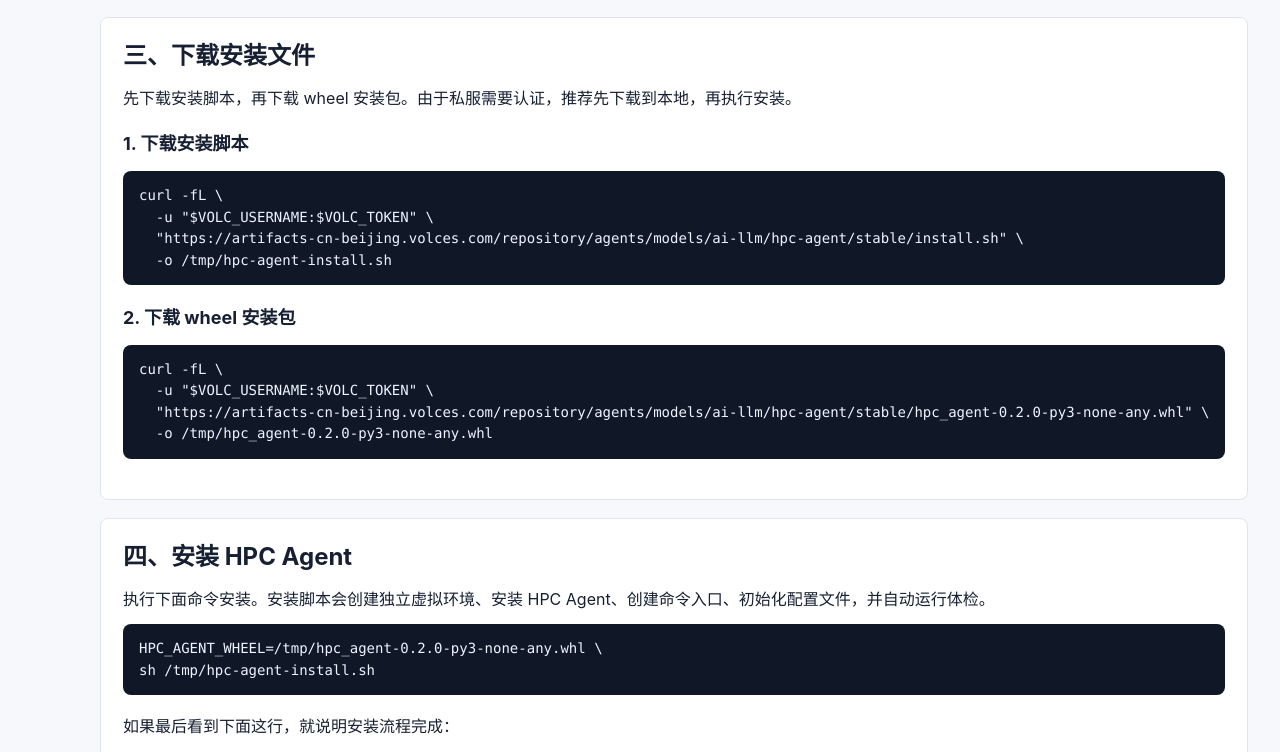
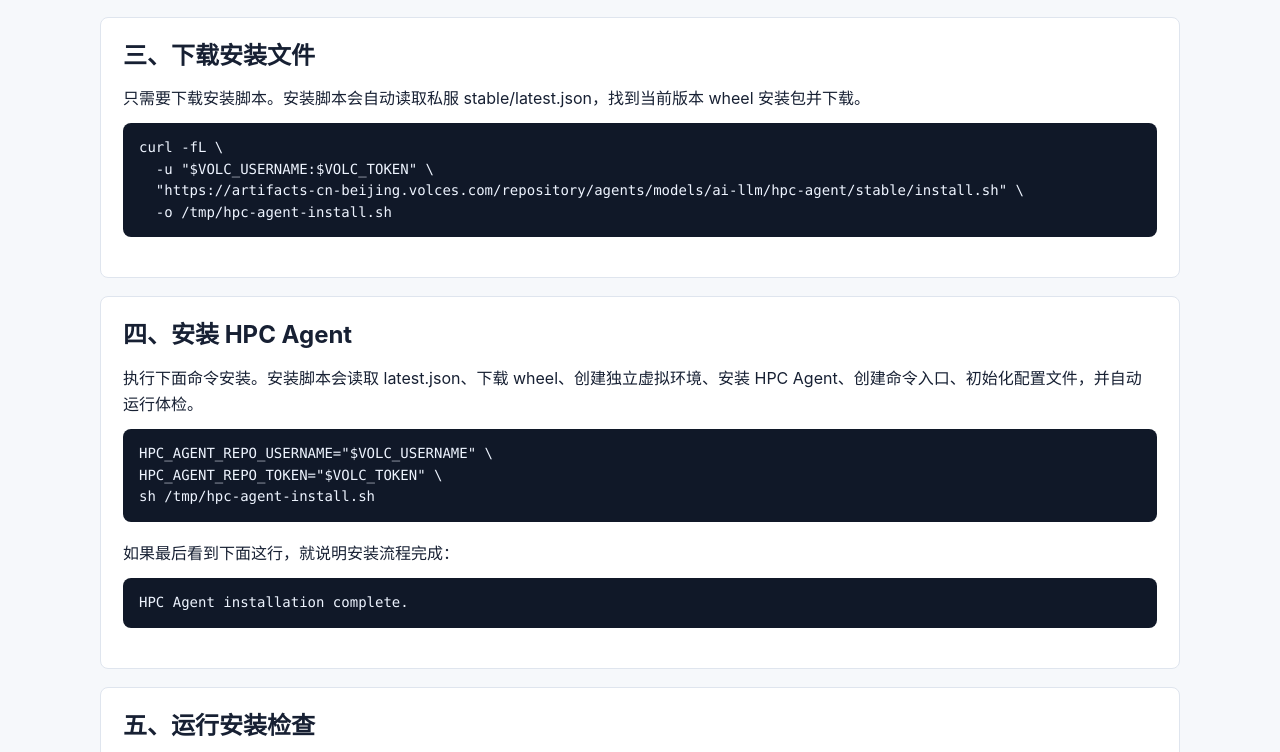
Before and after one commit to zqyyyy-creator/hpc-agent, a plain HTML site: page packaging/site/index.html in a window 1280 px wide. Shown: the part 996-1748 px from the top of the page. Drawn offline with Linux system fonts and the light colour scheme.

Commit message:
Integrate wheel into sh

```diff
--- a/packaging/site/index.html
+++ b/packaging/site/index.html
@@ -185,7 +185,7 @@
       <h1>HPC Agent 安装与更新说明</h1>
       <p class="lead">本页面用于指导用户从火山私服下载、安装、更新和检查 HPC Agent。安装前只需要本机已有 Python 3.12 或更高版本。</p>
       <div class="meta">
-        <span class="pill">当前版本: 0.2.0</span>
+        <span class="pill">当前版本: 0.2.3</span>
         <span class="pill">Python: 3.12+</span>
         <span class="pill">私服: Volcengine Artifacts</span>
       </div>
@@ -216,24 +216,18 @@
 
       <section>
         <h2>三、下载安装文件</h2>
-        <p>先下载安装脚本，再下载 wheel 安装包。由于私服需要认证，推荐先下载到本地，再执行安装。</p>
-        <h3>1. 下载安装脚本</h3>
+        <p>只需要下载安装脚本。安装脚本会自动读取私服 stable/latest.json，找到当前版本 wheel 安装包并下载。</p>
         <pre><code>curl -fL \
   -u "$VOLC_USERNAME:$VOLC_TOKEN" \
   "https://artifacts-cn-beijing.volces.com/repository/agents/models/ai-llm/hpc-agent/stable/install.sh" \
   -o /tmp/hpc-agent-install.sh</code></pre>
-
-        <h3>2. 下载 wheel 安装包</h3>
-        <pre><code>curl -fL \
-  -u "$VOLC_USERNAME:$VOLC_TOKEN" \
-  "https://artifacts-cn-beijing.volces.com/repository/agents/models/ai-llm/hpc-agent/stable/hpc_agent-0.2.0-py3-none-any.whl" \
-  -o /tmp/hpc_agent-0.2.0-py3-none-any.whl</code></pre>
       </section>
 
       <section>
         <h2>四、安装 HPC Agent</h2>
-        <p>执行下面命令安装。安装脚本会创建独立虚拟环境、安装 HPC Agent、创建命令入口、初始化配置文件，并自动运行体检。</p>
-        <pre><code>HPC_AGENT_WHEEL=/tmp/hpc_agent-0.2.0-py3-none-any.whl \
+        <p>执行下面命令安装。安装脚本会读取 latest.json、下载 wheel、创建独立虚拟环境、安装 HPC Agent、创建命令入口、初始化配置文件，并自动运行体检。</p>
+        <pre><code>HPC_AGENT_REPO_USERNAME="$VOLC_USERNAME" \
+HPC_AGENT_REPO_TOKEN="$VOLC_TOKEN" \
 sh /tmp/hpc-agent-install.sh</code></pre>
         <p>如果最后看到下面这行，就说明安装流程完成：</p>
         <pre><code>HPC Agent installation complete.</code></pre>
@@ -300,18 +294,14 @@
 
       <section>
         <h2>八、更新 HPC Agent</h2>
-        <p>更新方式和安装类似：重新下载 stable 安装脚本和 wheel，然后执行安装。配置文件默认不会被覆盖。</p>
+        <p>更新方式和安装类似：重新下载 stable 安装脚本，然后执行安装。安装脚本会根据 latest.json 自动下载当前 stable wheel。配置文件默认不会被覆盖。</p>
         <pre><code>curl -fL \
   -u "$VOLC_USERNAME:$VOLC_TOKEN" \
   "https://artifacts-cn-beijing.volces.com/repository/agents/models/ai-llm/hpc-agent/stable/install.sh" \
   -o /tmp/hpc-agent-install.sh
 
-curl -fL \
-  -u "$VOLC_USERNAME:$VOLC_TOKEN" \
-  "https://artifacts-cn-beijing.volces.com/repository/agents/models/ai-llm/hpc-agent/stable/hpc_agent-0.2.0-py3-none-any.whl" \
-  -o /tmp/hpc_agent-0.2.0-py3-none-any.whl
-
-HPC_AGENT_WHEEL=/tmp/hpc_agent-0.2.0-py3-none-any.whl \
+HPC_AGENT_REPO_USERNAME="$VOLC_USERNAME" \
+HPC_AGENT_REPO_TOKEN="$VOLC_TOKEN" \
 HPC_AGENT_FORCE_REINSTALL=1 \
 sh /tmp/hpc-agent-install.sh</code></pre>
       </section>
```
Also changed, not shown: packaging/latest.example.json (+7 -7 lines), 7 other files.
